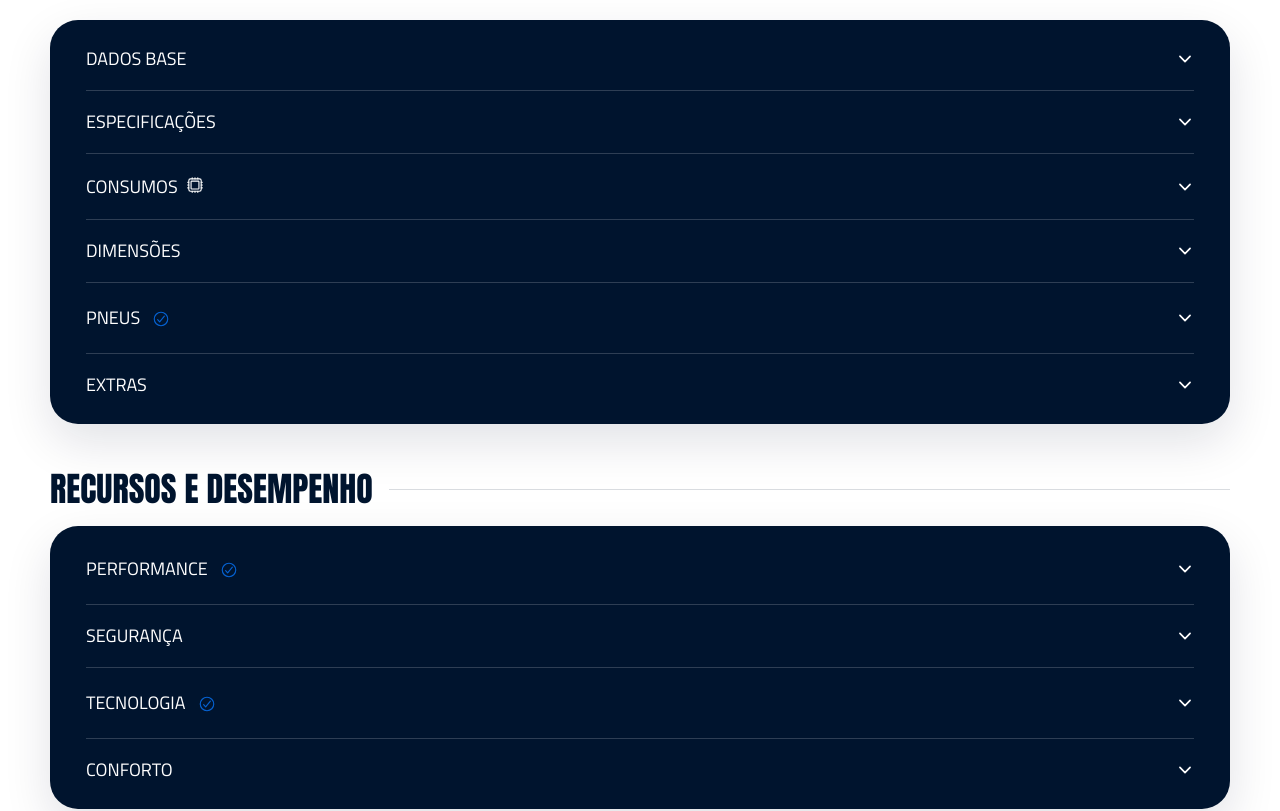
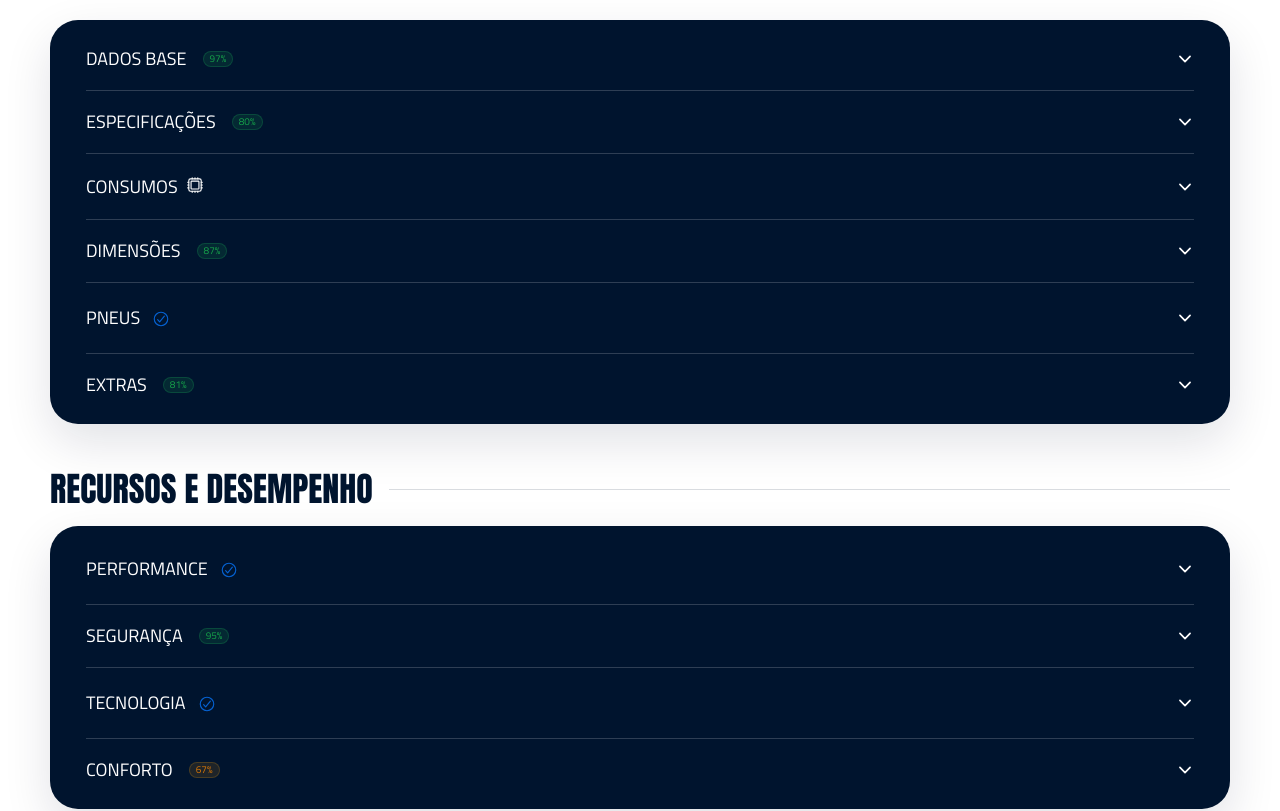
Before and after one commit to LUMEN-7/BCI, a React (Vite) app: page /information/1 in a window 1280 px wide. Shown: the part 752-1563 px from the top of the page. Built offline with nearby package versions, Linux system fonts and the light colour scheme.

Commit message:
Mudança na tela de informações

```diff
--- a/src/pages/Information/index.jsx
+++ b/src/pages/Information/index.jsx
@@ -306,6 +306,7 @@ export default function Information() {
 							]}
 							open={openSection === 'base'}
 							onClick={() => toggleSection('base')}
+							confidence={97}
 						/>
 
 						<Accordion
@@ -320,6 +321,7 @@ export default function Information() {
 							]}
 							open={openSection === 'specs'}
 							onClick={() => toggleSection('specs')}
+							confidence={80}
 						/>
 
 						<Accordion
@@ -343,6 +345,7 @@ export default function Information() {
 							]}
 							open={openSection === 'dimensions'}
 							onClick={() => toggleSection('dimensions')}
+							confidence={87}
 						/>
 
 						<Accordion
@@ -368,6 +371,7 @@ export default function Information() {
 							]}
 							open={openSection === 'extras'}
 							onClick={() => toggleSection('extras')}
+							confidence={81}
 						/>
 					</div>
 
@@ -389,6 +393,7 @@ export default function Information() {
 							items={car.sections.security}
 							open={openSection === 'security'}
 							onClick={() => toggleSection('security')}
+							confidence={95}
 						/>
 
 						<Accordion
@@ -404,6 +409,7 @@ export default function Information() {
 							items={car.sections.comfort}
 							open={openSection === 'comfort'}
 							onClick={() => toggleSection('comfort')}
+							confidence={67}
 						/>
 					</div>
 				</section>
@@ -471,7 +477,7 @@ function TechnicalGroup({ title, items }) {
 	);
 }
 
-function Accordion({ title, items, open, onClick, verified, iaGen }) {
+function Accordion({ title, items, open, onClick, verified, iaGen, confidence }) {
 	return (
 		<div className="accordion">
 			<button onClick={onClick}>
@@ -494,6 +500,19 @@ function Accordion({ title, items, open, onClick, verified, iaGen }) {
 								</span>
 						)
 					}
+					{confidence !== undefined && !verified && (
+					<span
+					className={`confidence-badge ${
+						confidence >= 80
+							? 'high'
+							: confidence >= 60
+							? 'medium'
+							: 'low'
+					}`}
+				>
+					{confidence}%
+				</span>
+				)}
 				</span>
 
 				{open ? <IoChevronUp /> : <IoChevronDown />}
--- a/src/pages/Information/style.css
+++ b/src/pages/Information/style.css
@@ -276,6 +276,39 @@
 	border-radius: 999px;
 	padding: 4px;
 }
+.confidence-badge {
+	display: inline-flex;
+	align-items: center;
+	justify-content: center;
+
+	margin-left: 8px;
+
+	padding: 2px 6px;
+	min-height: 16px;
+
+	border-radius: 9999px;
+
+	font-size: 10px;
+	font-family: var(--font-body-bold);
+	line-height: 1;
+}
+.confidence-badge.high {
+	background: rgba(34, 197, 94, 0.12);
+	color: #16a34a;
+	border: 1px solid rgba(34, 197, 94, 0.2);
+}
+
+.confidence-badge.medium {
+	background: rgba(245, 158, 11, 0.12);
+	color: #d97706;
+	border: 1px solid rgba(245, 158, 11, 0.2);
+}
+
+.confidence-badge.low {
+	background: rgba(239, 68, 68, 0.12);
+	color: #dc2626;
+	border: 1px solid rgba(239, 68, 68, 0.2);
+}
 
 @media (max-width: 999px) {
 	.ai-analysis-section {
--- a/src/pages/auth/Login/index.jsx
+++ b/src/pages/auth/Login/index.jsx
@@ -47,7 +47,7 @@ export default function Login() {
 		}
 
 		try {
-			navigate('/search');
+			navigate('/home');
 		} catch (error) {
 			setAuthError(error.message || 'Não foi possível entrar.');
 		}
```
